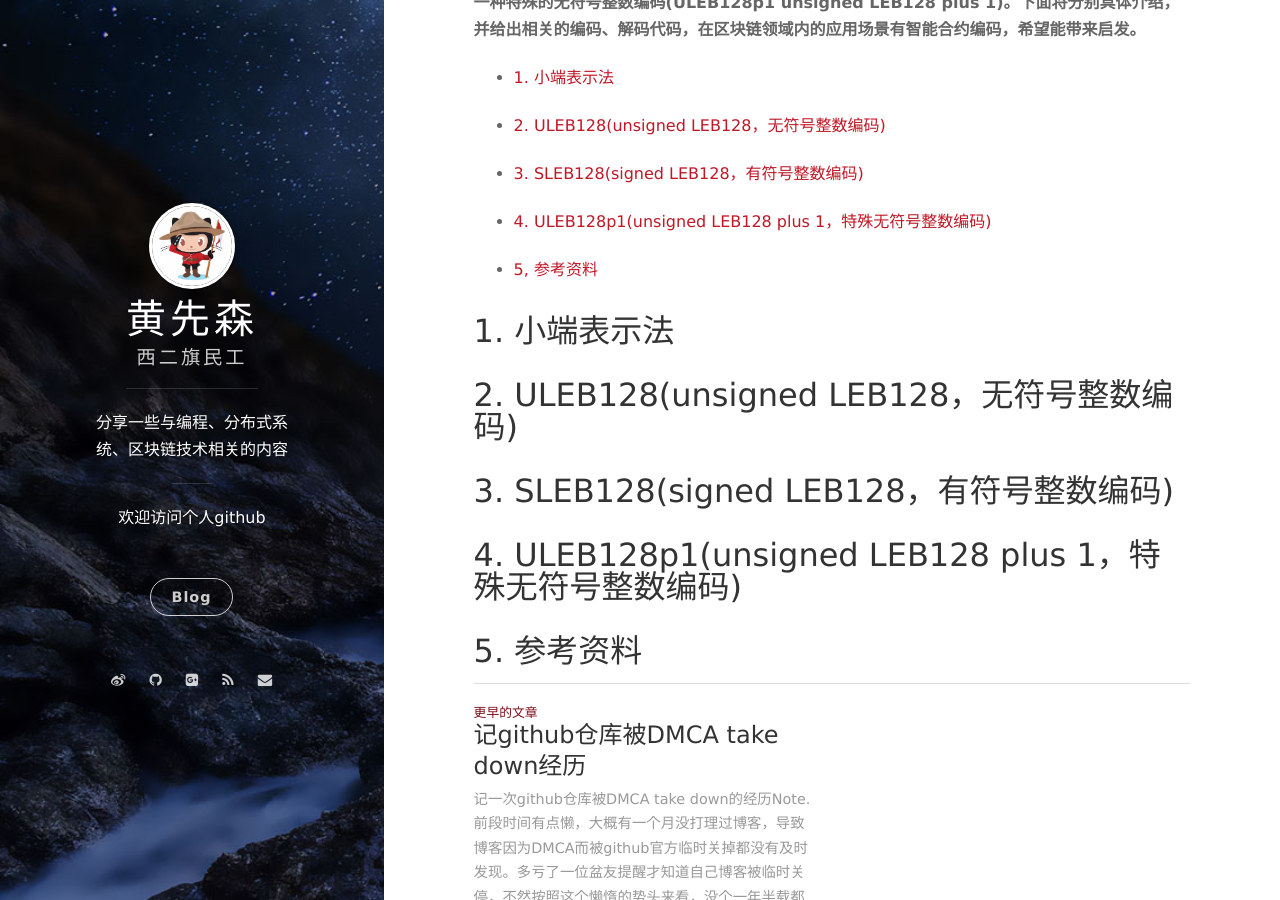
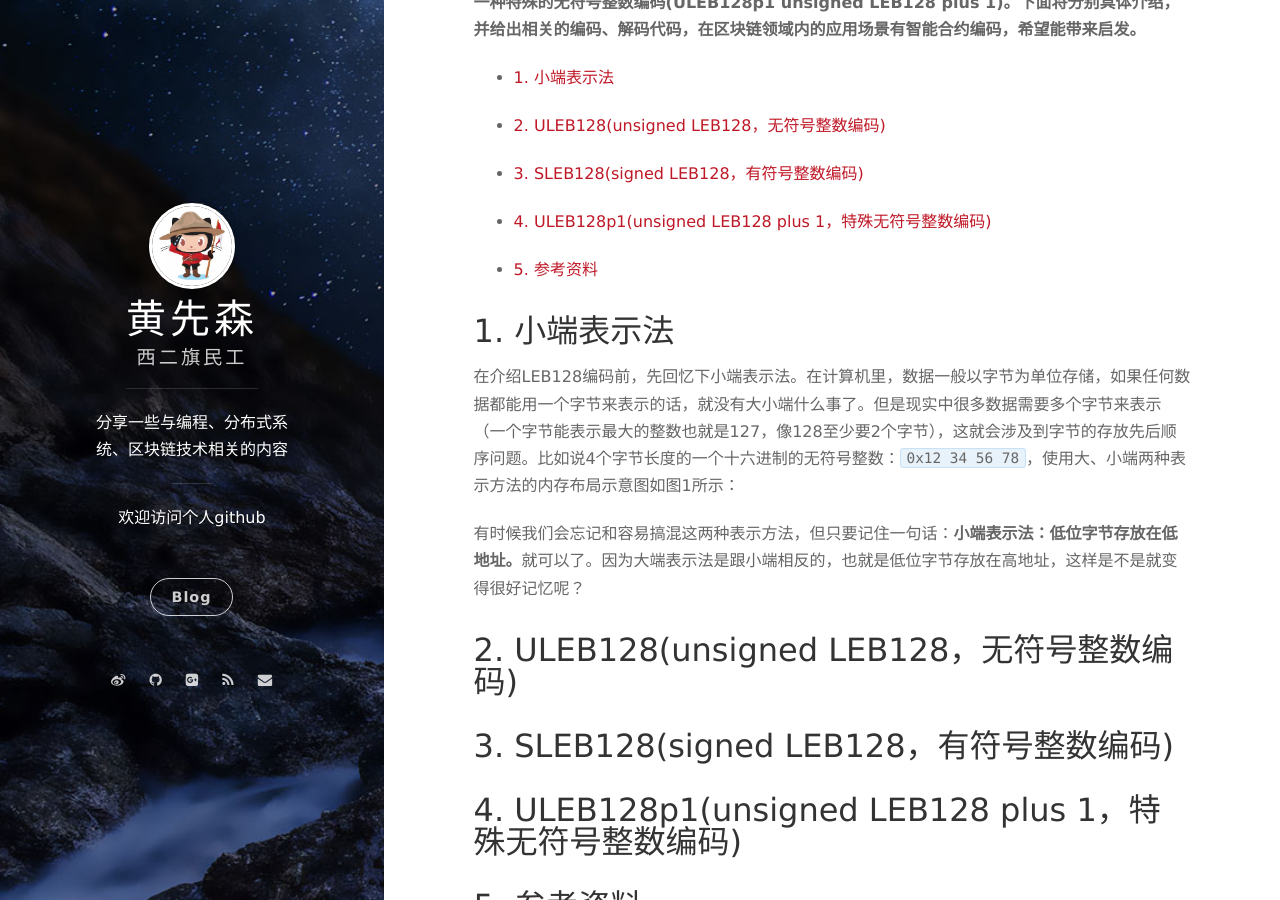
Before and after one commit to berryjam/berryjam.github.io, a Jekyll site: the page built from _posts/2019-09-01-LEB128(Little-Endian Base 128)格式介绍.md, in a window 1280 px wide and 900 px high, scrolled down 397 px. Built offline with Jekyll 4.4.1, drawn with Linux system fonts in a browser that asks for light colours; nearby versions of some CDN libraries; comment, search, counter and statistics services are not loaded.

Commit message:
Update 2019-09-01-LEB128(Little-Endian Base 128)格式介绍.md

````diff
--- a/_posts/2019-09-01-LEB128(Little-Endian Base 128)格式介绍.md
+++ b/_posts/2019-09-01-LEB128(Little-Endian Base 128)格式介绍.md
@@ -18,7 +18,7 @@ tags: LEB128 变长编码 大小端
 
 - [4. ULEB128p1(unsigned LEB128 plus 1，特殊无符号整数编码)](https://github.com/berryjam/berryjam.github.io/blob/master/_posts/2019-09-01-LEB128(Little-Endian%20Base%20128)%E6%A0%BC%E5%BC%8F%E4%BB%8B%E7%BB%8D.md#4-uleb128p1unsigned-leb128-plus-1%E7%89%B9%E6%AE%8A%E6%97%A0%E7%AC%A6%E5%8F%B7%E6%95%B4%E6%95%B0%E7%BC%96%E7%A0%81)
 
-- [5, 参考资料](https://github.com/berryjam/berryjam.github.io/blob/master/_posts/2019-09-01-LEB128(Little-Endian%20Base%20128)%E6%A0%BC%E5%BC%8F%E4%BB%8B%E7%BB%8D.md#5-%E5%8F%82%E8%80%83%E8%B5%84%E6%96%99)
+- [5. 参考资料](https://github.com/berryjam/berryjam.github.io/blob/master/_posts/2019-09-01-LEB128(Little-Endian%20Base%20128)%E6%A0%BC%E5%BC%8F%E4%BB%8B%E7%BB%8D.md#5-%E5%8F%82%E8%80%83%E8%B5%84%E6%96%99)
 
 
 
@@ -26,7 +26,11 @@ tags: LEB128 变长编码 大小端
 
 ## 1. 小端表示法
 
+在介绍LEB128编码前，先回忆下小端表示法。在计算机里，数据一般以字节为单位存储，如果任何数据都能用一个字节来表示的话，就没有大小端什么事了。但是现实中很多数据需要多个字节来表示（一个字节能表示最大的整数也就是127，像128至少要2个字节），这就会涉及到字节的存放先后顺序问题。比如说4个字节长度的一个十六进制的无符号整数：```0x12 34 56 78```，使用大、小端两种表示方法的内存布局示意图如图1所示：
 
+
+
+有时候我们会忘记和容易搞混这两种表示方法，但只要记住一句话：**小端表示法：低位字节存放在低地址。**就可以了。因为大端表示法是跟小端相反的，也就是低位字节存放在高地址，这样是不是就变得很好记忆呢？
 
 ## 2. ULEB128(unsigned LEB128，无符号整数编码)
 
````
